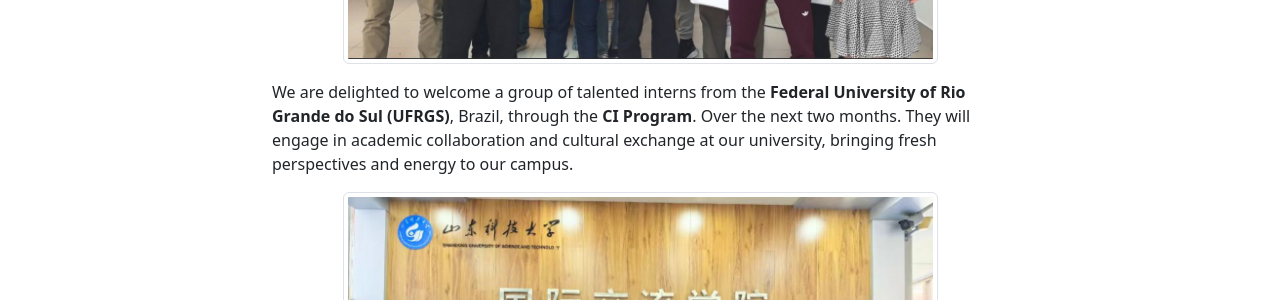
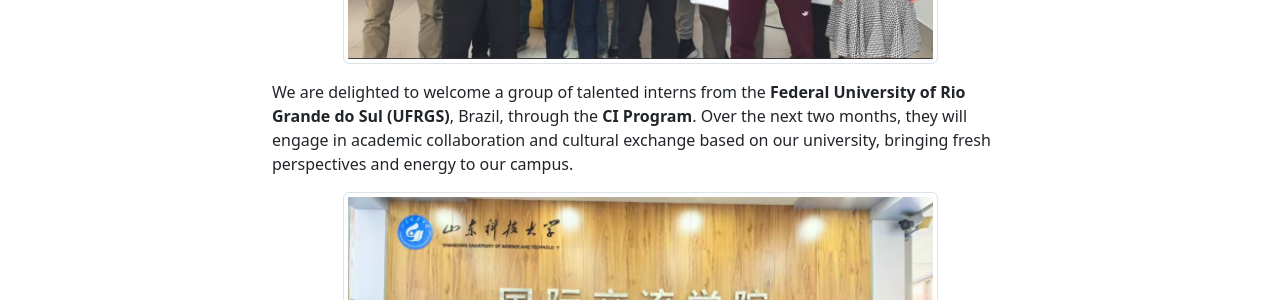
Before and after one commit to cogtwins/cogtwins.github.io, a Jekyll site: the page built from _posts/2025-09-01-welcome-ci-program-interns-from-brazil-ufrgs.markdown, in a window 1280 px wide and 900 px high, scrolled down 410 px. Shown: the part 155-455 px from the top of the window. Built offline with Jekyll 4.4.1, drawn with Linux system fonts in a browser that asks for light colours.

Commit message:
Post update

```diff
--- a/_posts/2025-09-01-welcome-ci-program-interns-from-brazil-ufrgs.markdown
+++ b/_posts/2025-09-01-welcome-ci-program-interns-from-brazil-ufrgs.markdown
@@ -13,7 +13,7 @@
         src="{{ '/assets/postimg/2025-09-01-welcome-ci-program-interns-from-brazil-ufrgs-cover.jpg' | relative_url }}" />
 </div>
 
-We are delighted to welcome a group of talented interns from the **Federal University of Rio Grande do Sul (UFRGS)**, Brazil, through the **CI Program**. Over the next two months. They will engage in academic collaboration and cultural exchange at our university, bringing fresh perspectives and energy to our campus.
+We are delighted to welcome a group of talented interns from the **Federal University of Rio Grande do Sul (UFRGS)**, Brazil, through the **CI Program**. Over the next two months, they will engage in academic collaboration and cultural exchange based on our university, bringing fresh perspectives and energy to our campus.
 
 <div class="text-center mb-3">
     <img class="img-fluid img-thumbnail" style="max-height: 400px;"
```
